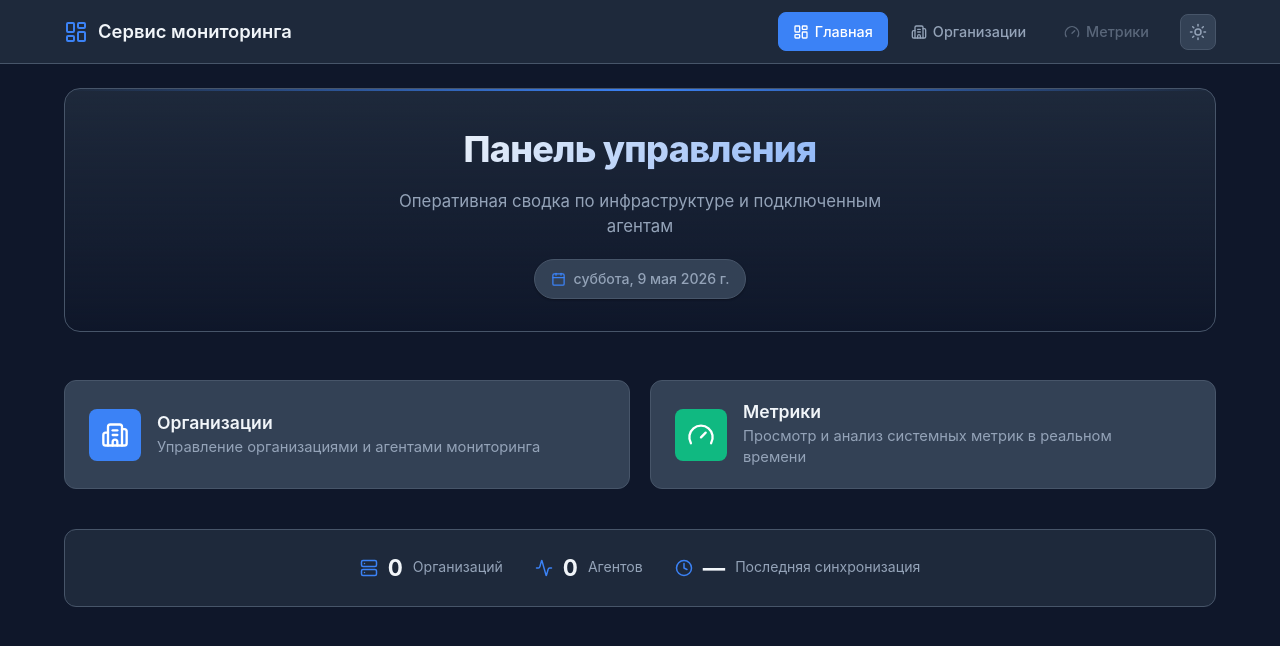
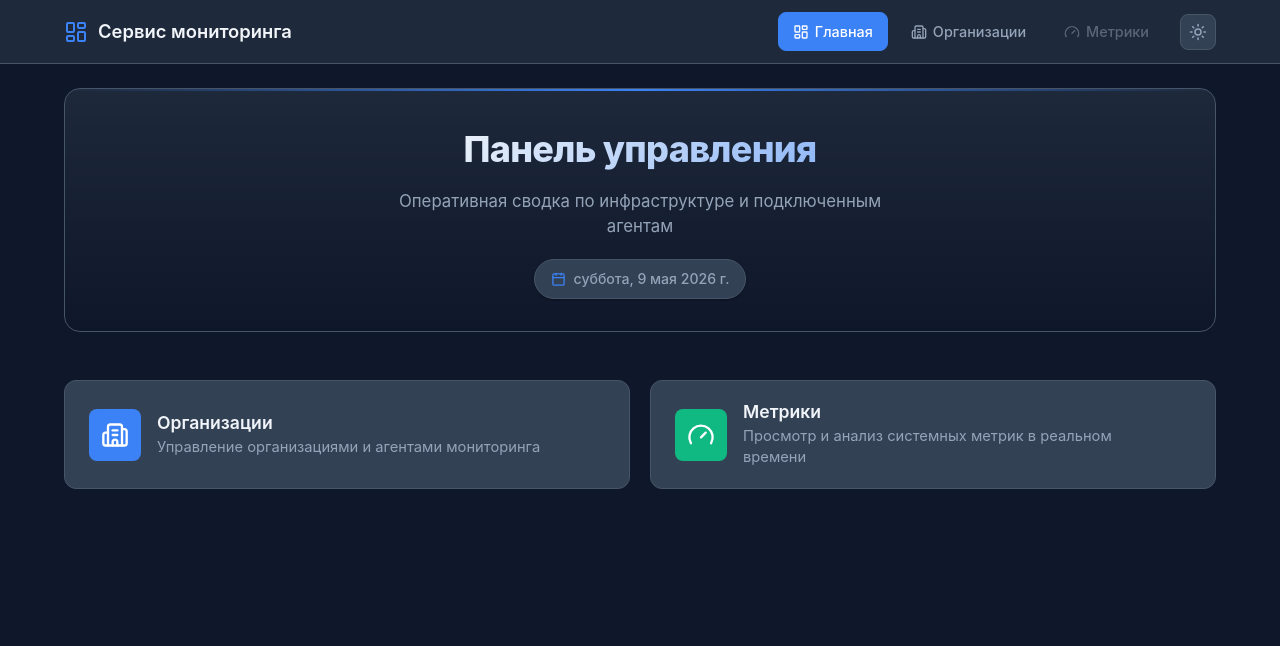
Before and after one commit to YourSergic1/monitoring-frontend, a React (Vite) app: page / in a window 1280 px wide. Shown: the top 646 px of the page. Built offline with nearby package versions, Linux system fonts and the light colour scheme.

Commit message:
feat(core): убрал неиспользуемый блок

```diff
--- a/src/pages/HomePage.tsx
+++ b/src/pages/HomePage.tsx
@@ -1,5 +1,5 @@
 import { useNavigate } from 'react-router-dom'
-import { Building2, Gauge, Server, Activity, Clock, Calendar } from 'lucide-react'
+import { Building2, Gauge, Calendar } from 'lucide-react'
 import ActionCard from '../components/ActionCard'
 
 export default function HomePage() {
@@ -47,24 +47,6 @@ export default function HomePage() {
                         variant="secondary"
                     />
                 </div>
-
-                <div className="stats-bar animate-fade-in-delay-2">
-                    <div className="stat-item">
-                        <Server size={18} className="stat-icon" />
-                        <span className="stat-value">0</span>
-                        <span className="stat-label">Организаций</span>
-                    </div>
-                    <div className="stat-item">
-                        <Activity size={18} className="stat-icon" />
-                        <span className="stat-value">0</span>
-                        <span className="stat-label">Агентов</span>
-                    </div>
-                    <div className="stat-item">
-                        <Clock size={18} className="stat-icon" />
-                        <span className="stat-value">—</span>
-                        <span className="stat-label">Последняя синхронизация</span>
-                    </div>
-                </div>
             </div>
         </div>
     )
```
